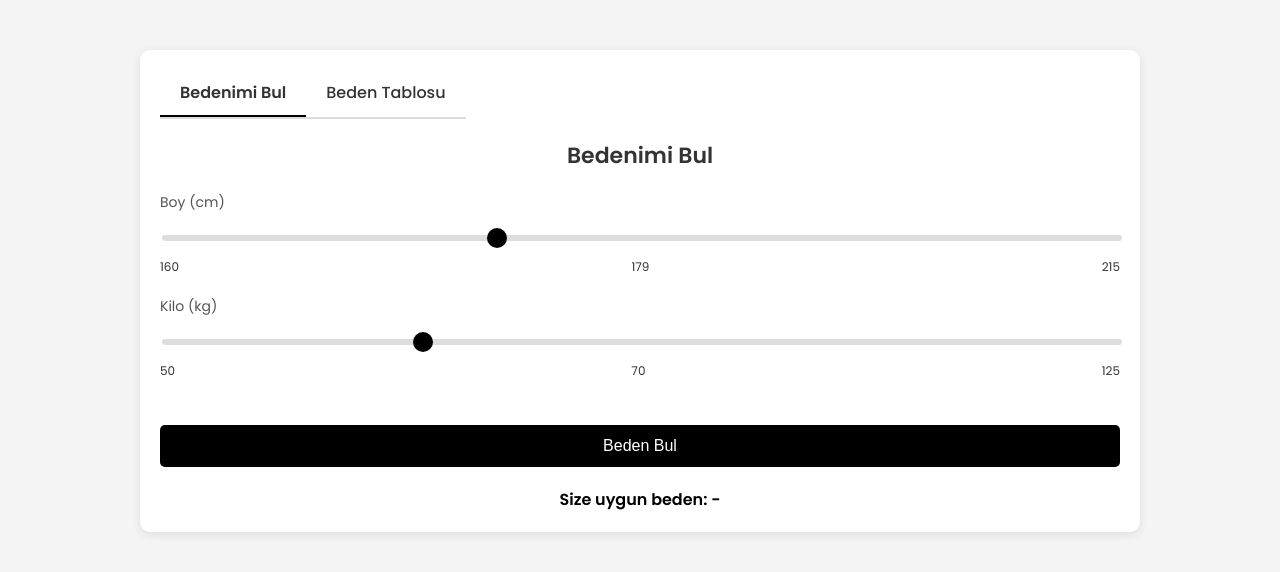
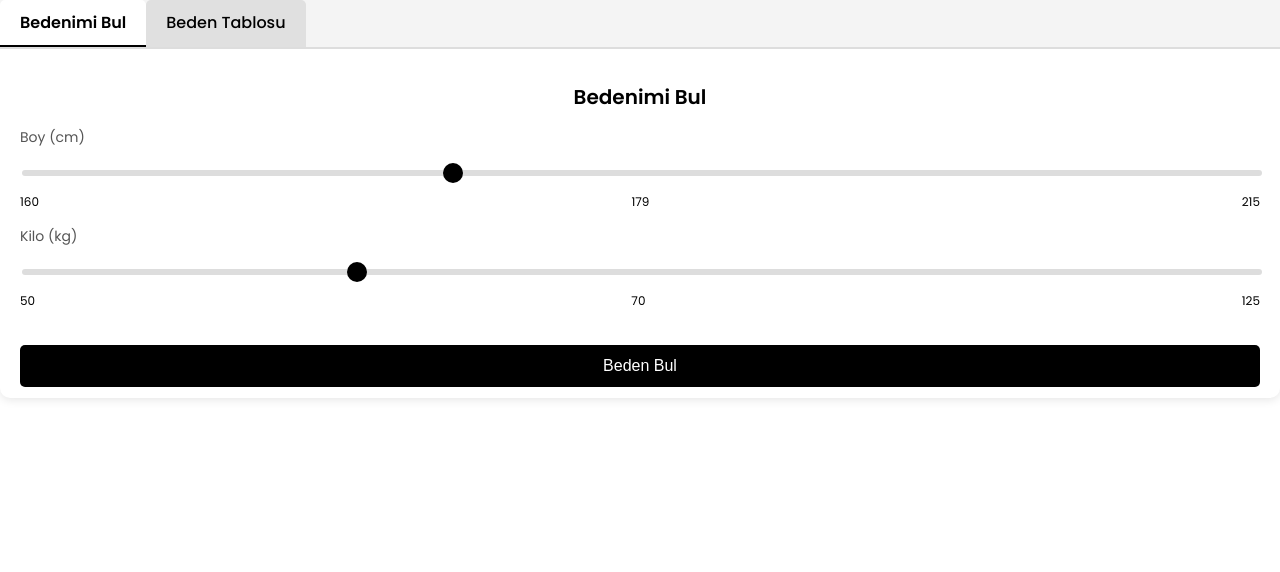
Before and after one commit to emirahmetshn/bedenoner, a plain HTML site: page asdf.html in a window 1280 px wide. Drawn offline with Linux system fonts and the light colour scheme.

Commit message:
Update asdf.html

```diff
--- a/asdf.html
+++ b/asdf.html
@@ -2,33 +2,40 @@
 <html lang="en">
 <head>
     <meta charset="UTF-8">
-    <meta name="viewport" content="width=device-width, initial-scale=1.0"> <!-- Duyarlı tasarım için eklendi -->
+    <meta name="viewport" content="width=device-width, initial-scale=1.0">
     <title>Beden Hesaplama</title>
     <link href="https://fonts.googleapis.com/css2?family=Poppins:wght@300;400;500;600&display=swap" rel="stylesheet">
     <style>
-        body {
-            font-family: 'Poppins', sans-serif;
-            background-color: #f4f4f4;
-            color: #333;
+        body, html {
             margin: 0;
             padding: 0;
+            height: 100%;
+            width: 100%;
+            background-color: #ffffff; /* Tam beyaz arka plan */
+            font-family: 'Poppins', sans-serif;
+            display: flex;
+            justify-content: center;
+            align-items: flex-start;
+            overflow: hidden; /* Kaydırma çubuğu olmaması için */
         }
 
         .tab-container {
-            width: 960px; /* Genişliği daha fazla artırıldı */
-            margin: 50px auto;
-            background-color: white;
+            width: 1324px; /* Genişlik */
+            height: 398px; /* Yükseklik */
+            background-color: #ffffff; /* İçerik arka plan rengi */
             border-radius: 10px;
             box-shadow: 0 2px 10px rgba(0, 0, 0, 0.1);
-            padding: 20px;
+            display: flex;
+            flex-direction: column;
+            box-sizing: border-box;
+            padding: 0; /* İçerik alanının tam olarak sığması için */
         }
 
         .tabs {
             display: flex;
             justify-content: flex-start;
-            margin-bottom: 20px;
+            background: #f4f4f4;
             border-bottom: 2px solid #ddd;
-            width: fit-content;
         }
 
         .tab {
@@ -36,15 +43,22 @@
             cursor: pointer;
             border-bottom: 2px solid transparent;
             font-weight: 500;
+            transition: border-color 0.3s ease;
+            border-radius: 5px 5px 0 0; /* Üst köşelere yuvarlatma */
+            background: #e0e0e0;
         }
 
         .tab.active {
             border-bottom: 2px solid #000;
             font-weight: 600;
+            background: #ffffff; /* Aktif sekme arka plan rengi */
         }
 
         .tab-content {
+            padding: 20px;
+            flex: 1; /* İçeriği tüm alanı kaplayacak şekilde ayarla */
             display: none;
+            overflow: hidden; /* Kaydırmayı engellemek için */
         }
 
         .tab-content.active {
@@ -52,13 +66,13 @@
         }
 
         h1 {
-            font-size: 22px;
+            font-size: 20px;
             text-align: center;
-            margin-bottom: 20px;
+            margin-bottom: 15px;
         }
 
         .slider-container {
-            margin: 20px 0;
+            margin: 15px 0;
         }
 
         label {
@@ -111,7 +125,7 @@
             border-radius: 5px;
             cursor: pointer;
             font-size: 16px;
-            margin-top: 25px;
+            margin-top: 20px;
             transition: background-color 0.3s ease;
         }
 
@@ -120,7 +134,7 @@
         }
 
         .result {
-            margin-top: 20px;
+            margin-top: 15px;
             font-size: 16px;
             font-weight: bold;
             text-align: center;
@@ -130,7 +144,7 @@
         table {
             width: 100%;
             border-collapse: collapse;
-            margin-top: 20px;
+            margin-top: 15px;
         }
 
         table, th, td {
@@ -138,7 +152,7 @@
         }
 
         th, td {
-            padding: 10px;
+            padding: 8px;
             text-align: center;
         }
 
@@ -160,7 +174,7 @@
             <h1>Bedenimi Bul</h1>
             <div class="slider-container">
                 <label for="height">Boy (cm)</label>
-                <input type="range" id="height" class="slider" min="160" max="215" value="179"> <!-- Güncellenmiş min ve max değerler -->
+                <input type="range" id="height" class="slider" min="160" max="215" value="179">
                 <div class="label">
                     <span>160</span>
                     <span id="heightValue">179</span>
@@ -170,7 +184,7 @@
 
             <div class="slider-container">
                 <label for="weight">Kilo (kg)</label>
-                <input type="range" id="weight" class="slider" min="50" max="125" value="70"> <!-- Güncellenmiş min ve max değerler -->
+                <input type="range" id="weight" class="slider" min="50" max="125" value="70">
                 <div class="label">
                     <span>50</span>
                     <span id="weightValue">70</span>
```
